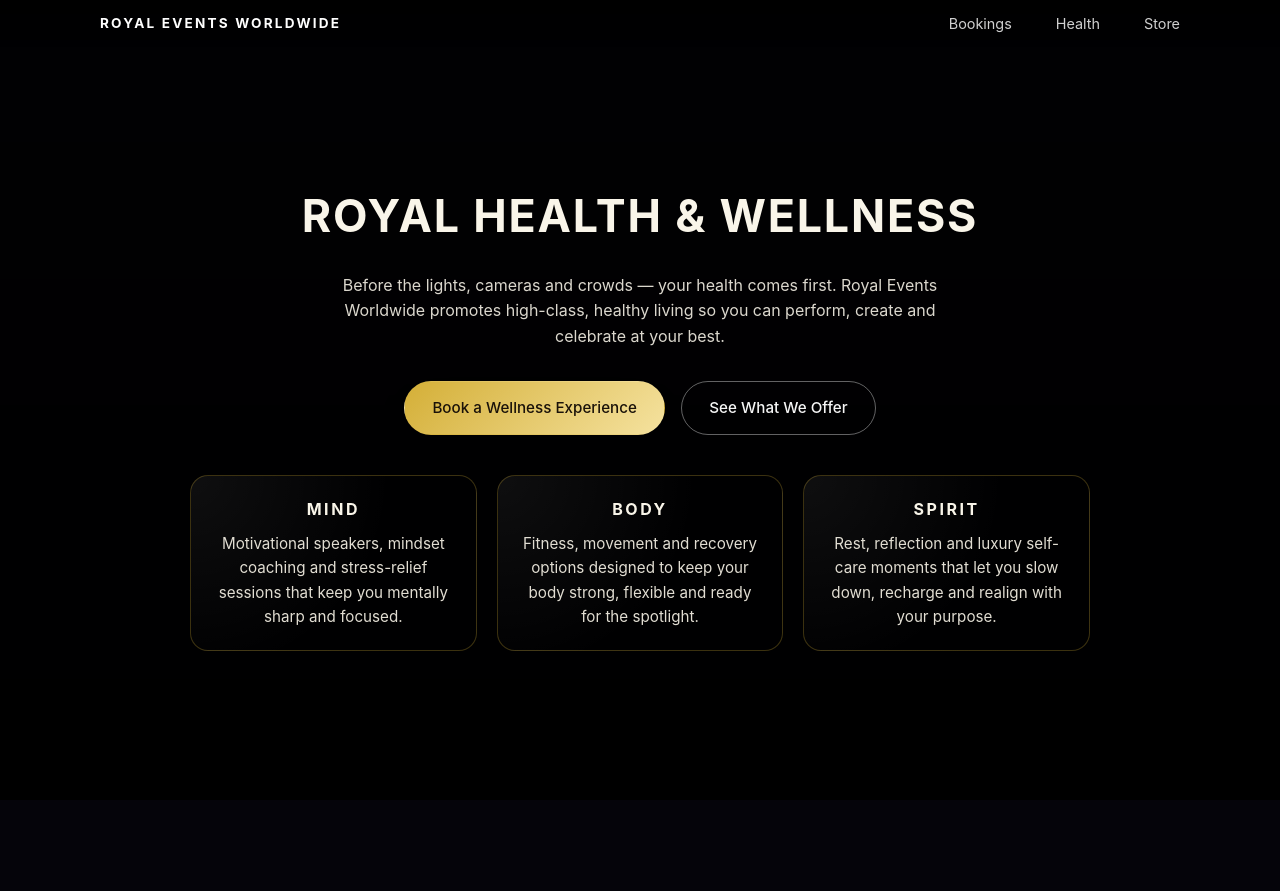
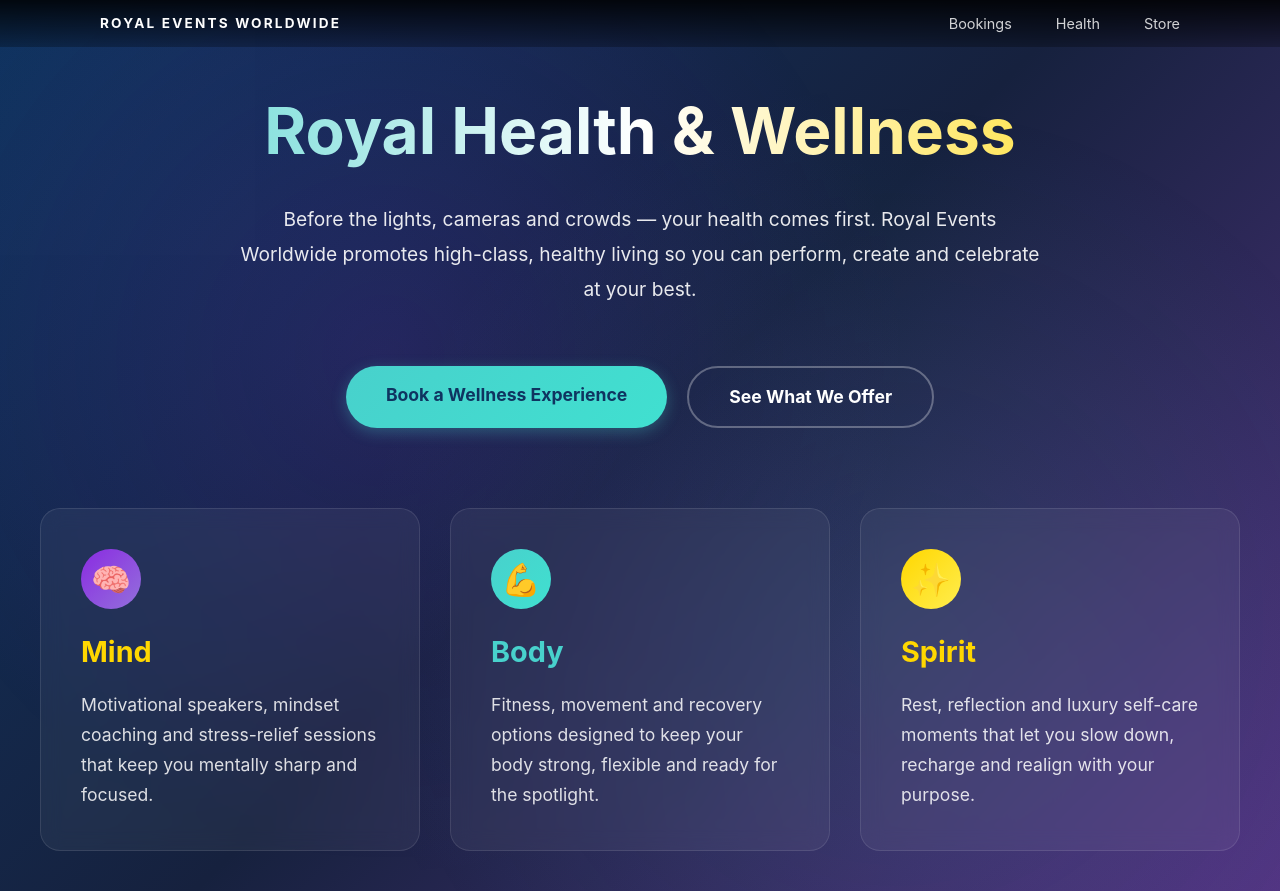
Before and after one commit to royaleventsworldwide/royal-events-app, a Next.js app: page /health in a window 1280 px wide. Before the commit the page ends 800 px from the top, so only its background shows below. Built offline with nearby package versions, Linux system fonts and the light colour scheme.

Commit message:
Refactor HealthPage with inline styles and animations

```diff
--- a/pages/health.js
+++ b/pages/health.js
@@ -1,5 +1,4 @@
 // pages/health.js
-import "../styles/globals.css";          // ⬅️ force global styles to load
 import Head from "next/head";
 import NavBar from "../components/NavBar";
 
@@ -16,49 +15,247 @@ export default function HealthPage() {
 
       <NavBar />
 
-      {/* Wrapper for animated background + section styling */}
-      <main className="section-page health-page">
-        <div className="section-content">
-          <h1>Royal Health &amp; Wellness</h1>
-          <p>
-            Before the lights, cameras and crowds — your health comes first.
-            Royal Events Worldwide promotes high-class, healthy living so you
-            can perform, create and celebrate at your best.
-          </p>
+      <main style={{
+        minHeight: '100vh',
+        background: 'linear-gradient(135deg, #0f3460 0%, #16213e 50%, #533483 100%)',
+        color: 'white',
+        padding: '80px 20px 40px',
+        position: 'relative'
+      }}>
+        {/* Animated background overlay */}
+        <div style={{
+          position: 'absolute',
+          top: 0,
+          left: 0,
+          right: 0,
+          bottom: 0,
+          background: 'radial-gradient(circle at 30% 40%, rgba(138, 43, 226, 0.15) 0%, transparent 50%), radial-gradient(circle at 70% 70%, rgba(72, 209, 204, 0.1) 0%, transparent 50%)',
+          animation: 'pulse 10s ease-in-out infinite',
+          pointerEvents: 'none'
+        }} />
 
-          <div className="section-actions">
-            <a href="/bookings" className="primary-btn">
+        <div style={{
+          maxWidth: '1200px',
+          margin: '0 auto',
+          position: 'relative',
+          zIndex: 1
+        }}>
+          <div style={{ textAlign: 'center', marginBottom: '60px' }}>
+            <h1 style={{
+              fontSize: 'clamp(2.5rem, 5vw, 4rem)',
+              marginBottom: '20px',
+              background: 'linear-gradient(to right, #48d1cc, #fff, #ffd700)',
+              WebkitBackgroundClip: 'text',
+              WebkitTextFillColor: 'transparent',
+              fontWeight: 'bold'
+            }}>
+              Royal Health &amp; Wellness
+            </h1>
+            <p style={{
+              fontSize: '1.2rem',
+              maxWidth: '800px',
+              margin: '0 auto',
+              lineHeight: '1.8',
+              color: 'rgba(255, 255, 255, 0.9)'
+            }}>
+              Before the lights, cameras and crowds — your health comes first.
+              Royal Events Worldwide promotes high-class, healthy living so you
+              can perform, create and celebrate at your best.
+            </p>
+          </div>
+
+          <div style={{
+            display: 'flex',
+            gap: '20px',
+            justifyContent: 'center',
+            marginBottom: '80px',
+            flexWrap: 'wrap'
+          }}>
+            <a href="/bookings" style={{
+              padding: '15px 40px',
+              background: 'linear-gradient(135deg, #48d1cc, #40e0d0)',
+              color: '#0f3460',
+              textDecoration: 'none',
+              borderRadius: '50px',
+              fontWeight: 'bold',
+              fontSize: '1.1rem',
+              transition: 'transform 0.3s ease, box-shadow 0.3s ease',
+              boxShadow: '0 4px 15px rgba(72, 209, 204, 0.3)',
+              display: 'inline-block'
+            }}>
               Book a Wellness Experience
             </a>
-            <a href="#highlights" className="secondary-btn">
+            <a href="#highlights" style={{
+              padding: '15px 40px',
+              background: 'transparent',
+              color: 'white',
+              textDecoration: 'none',
+              borderRadius: '50px',
+              fontWeight: 'bold',
+              fontSize: '1.1rem',
+              border: '2px solid rgba(255, 255, 255, 0.3)',
+              transition: 'all 0.3s ease',
+              display: 'inline-block'
+            }}>
               See What We Offer
             </a>
           </div>
 
-          <div id="highlights" className="section-grid">
-            <div className="section-card">
-              <h3>Mind</h3>
-              <p>
+          <div id="highlights" style={{
+            display: 'grid',
+            gridTemplateColumns: 'repeat(auto-fit, minmax(300px, 1fr))',
+            gap: '30px',
+            marginTop: '60px'
+          }}>
+            <div style={{
+              background: 'rgba(255, 255, 255, 0.05)',
+              backdropFilter: 'blur(10px)',
+              borderRadius: '20px',
+              padding: '40px',
+              border: '1px solid rgba(255, 255, 255, 0.1)',
+              transition: 'transform 0.3s ease, box-shadow 0.3s ease',
+              cursor: 'pointer'
+            }}
+            onMouseOver={(e) => {
+              e.currentTarget.style.transform = 'translateY(-10px)';
+              e.currentTarget.style.boxShadow = '0 10px 30px rgba(138, 43, 226, 0.3)';
+            }}
+            onMouseOut={(e) => {
+              e.currentTarget.style.transform = 'translateY(0)';
+              e.currentTarget.style.boxShadow = 'none';
+            }}>
+              <div style={{
+                width: '60px',
+                height: '60px',
+                borderRadius: '50%',
+                background: 'linear-gradient(135deg, #8a2be2, #9370db)',
+                display: 'flex',
+                alignItems: 'center',
+                justifyContent: 'center',
+                marginBottom: '20px',
+                fontSize: '2rem'
+              }}>
+                🧠
+              </div>
+              <h3 style={{
+                fontSize: '1.8rem',
+                marginBottom: '15px',
+                color: '#ffd700'
+              }}>
+                Mind
+              </h3>
+              <p style={{
+                fontSize: '1.1rem',
+                lineHeight: '1.7',
+                color: 'rgba(255, 255, 255, 0.85)'
+              }}>
                 Motivational speakers, mindset coaching and stress-relief
                 sessions that keep you mentally sharp and focused.
               </p>
             </div>
-            <div className="section-card">
-              <h3>Body</h3>
-              <p>
+
+            <div style={{
+              background: 'rgba(255, 255, 255, 0.05)',
+              backdropFilter: 'blur(10px)',
+              borderRadius: '20px',
+              padding: '40px',
+              border: '1px solid rgba(255, 255, 255, 0.1)',
+              transition: 'transform 0.3s ease, box-shadow 0.3s ease',
+              cursor: 'pointer'
+            }}
+            onMouseOver={(e) => {
+              e.currentTarget.style.transform = 'translateY(-10px)';
+              e.currentTarget.style.boxShadow = '0 10px 30px rgba(72, 209, 204, 0.3)';
+            }}
+            onMouseOut={(e) => {
+              e.currentTarget.style.transform = 'translateY(0)';
+              e.currentTarget.style.boxShadow = 'none';
+            }}>
+              <div style={{
+                width: '60px',
+                height: '60px',
+                borderRadius: '50%',
+                background: 'linear-gradient(135deg, #48d1cc, #40e0d0)',
+                display: 'flex',
+                alignItems: 'center',
+                justifyContent: 'center',
+                marginBottom: '20px',
+                fontSize: '2rem'
+              }}>
+                💪
+              </div>
+              <h3 style={{
+                fontSize: '1.8rem',
+                marginBottom: '15px',
+                color: '#48d1cc'
+              }}>
+                Body
+              </h3>
+              <p style={{
+                fontSize: '1.1rem',
+                lineHeight: '1.7',
+                color: 'rgba(255, 255, 255, 0.85)'
+              }}>
                 Fitness, movement and recovery options designed to keep your
                 body strong, flexible and ready for the spotlight.
               </p>
             </div>
-            <div className="section-card">
-              <h3>Spirit</h3>
-              <p>
+
+            <div style={{
+              background: 'rgba(255, 255, 255, 0.05)',
+              backdropFilter: 'blur(10px)',
+              borderRadius: '20px',
+              padding: '40px',
+              border: '1px solid rgba(255, 255, 255, 0.1)',
+              transition: 'transform 0.3s ease, box-shadow 0.3s ease',
+              cursor: 'pointer'
+            }}
+            onMouseOver={(e) => {
+              e.currentTarget.style.transform = 'translateY(-10px)';
+              e.currentTarget.style.boxShadow = '0 10px 30px rgba(255, 215, 0, 0.3)';
+            }}
+            onMouseOut={(e) => {
+              e.currentTarget.style.transform = 'translateY(0)';
+              e.currentTarget.style.boxShadow = 'none';
+            }}>
+              <div style={{
+                width: '60px',
+                height: '60px',
+                borderRadius: '50%',
+                background: 'linear-gradient(135deg, #ffd700, #ffed4e)',
+                display: 'flex',
+                alignItems: 'center',
+                justifyContent: 'center',
+                marginBottom: '20px',
+                fontSize: '2rem'
+              }}>
+                ✨
+              </div>
+              <h3 style={{
+                fontSize: '1.8rem',
+                marginBottom: '15px',
+                color: '#ffd700'
+              }}>
+                Spirit
+              </h3>
+              <p style={{
+                fontSize: '1.1rem',
+                lineHeight: '1.7',
+                color: 'rgba(255, 255, 255, 0.85)'
+              }}>
                 Rest, reflection and luxury self-care moments that let you slow
                 down, recharge and realign with your purpose.
               </p>
             </div>
           </div>
         </div>
+
+        <style jsx>{`
+          @keyframes pulse {
+            0%, 100% { opacity: 0.5; }
+            50% { opacity: 1; }
+          }
+        `}</style>
       </main>
     </>
   );
```
